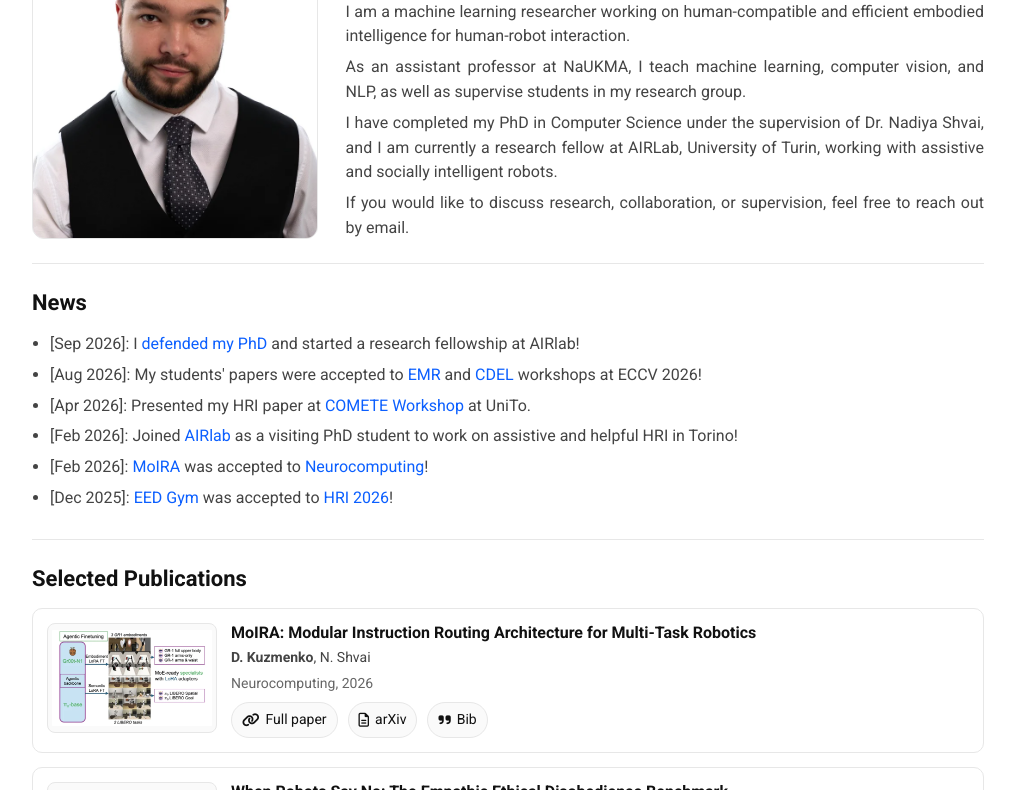
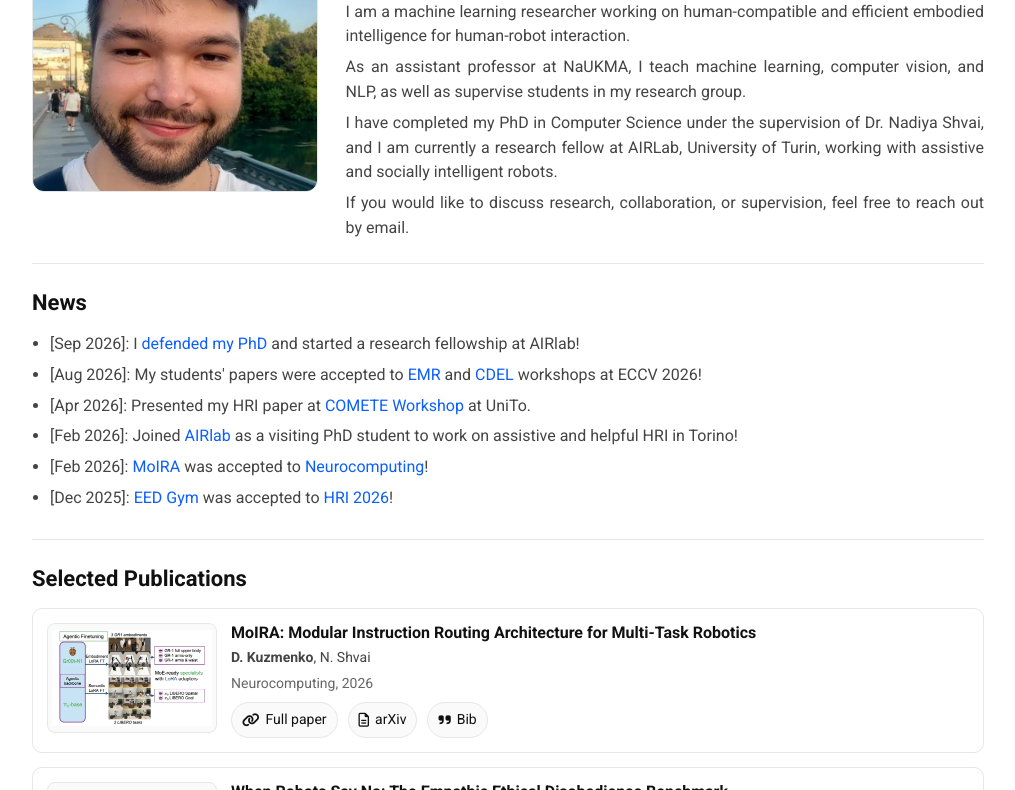
Before and after one commit to dmytro-kuzmenko/dmytro-kuzmenko.github.io, a plain HTML site: page index.html in a window 1280 px wide. Shown: the part 242-1032 px from the top of the page, without its empty margins (132-1147 px from the left). Drawn offline with Linux system fonts and the light colour scheme.

Commit message:
Replace profile photo with new square pfp

```diff
--- a/assets/style.css
+++ b/assets/style.css
@@ -184,10 +184,11 @@ p{ margin: 10px 0; color: var(--muted); }
 }
 .pfp{
   width: 100%;
-  aspect-ratio: 3 / 4;
+  height: auto;
+  aspect-ratio: 1 / 1;
   border-radius: 12px;
   object-fit: cover;
-  object-position: center top;
+  object-position: center;
   border: 1px solid var(--line);
   background: var(--soft);
 }
--- a/index.html
+++ b/index.html
@@ -12,12 +12,12 @@
   <meta property="og:url" content="https://dmytro-kuzmenko.github.io/" />
   <meta property="og:title" content="Dmytro Kuzmenko" />
   <meta property="og:description" content="Machine learning researcher working on embodied intelligence, robotics, and human-robot interaction. Assistant Professor at NaUKMA and Research Fellow at AIRlab, University of Turin." />
-  <meta property="og:image" content="https://dmytro-kuzmenko.github.io/files/pfp_portrait.webp" />
+  <meta property="og:image" content="https://dmytro-kuzmenko.github.io/files/pfp.jpg" />
   <meta name="twitter:card" content="summary" />
   <meta name="twitter:site" content="@kuzmenko_dmytro" />
   <meta name="twitter:title" content="Dmytro Kuzmenko" />
   <meta name="twitter:description" content="Researcher in robotics, machine learning, and human-robot interaction." />
-  <meta name="twitter:image" content="https://dmytro-kuzmenko.github.io/files/pfp_portrait.webp" />
+  <meta name="twitter:image" content="https://dmytro-kuzmenko.github.io/files/pfp.jpg" />
 
   <script type="application/ld+json">
   {
@@ -25,7 +25,7 @@
     "@type": "Person",
     "name": "Dmytro Kuzmenko",
     "url": "https://dmytro-kuzmenko.github.io/",
-    "image": "https://dmytro-kuzmenko.github.io/files/pfp_portrait.webp",
+    "image": "https://dmytro-kuzmenko.github.io/files/pfp.jpg",
     "jobTitle": "Assistant Professor",
     "affiliation": [
       { "@type": "CollegeOrUniversity", "name": "National University of Kyiv-Mohyla Academy" },
@@ -95,7 +95,7 @@
     <!-- ABOUT / HERO -->
     <section class="section" id="about">
       <div class="hero">
-        <img class="pfp" src="files/pfp_portrait.webp" alt="Portrait of Dmytro Kuzmenko" />
+        <img class="pfp" src="files/pfp.webp" alt="Portrait of Dmytro Kuzmenko" width="640" height="640" />
 
         <div class="hero-meta">
           <h1>Dmytro Kuzmenko</h1>
```
Also changed, not shown: publications.html (+2 -2 lines), files/pfp.jpg (added), files/pfp.webp (added), files/pfp_portrait.webp (deleted).
